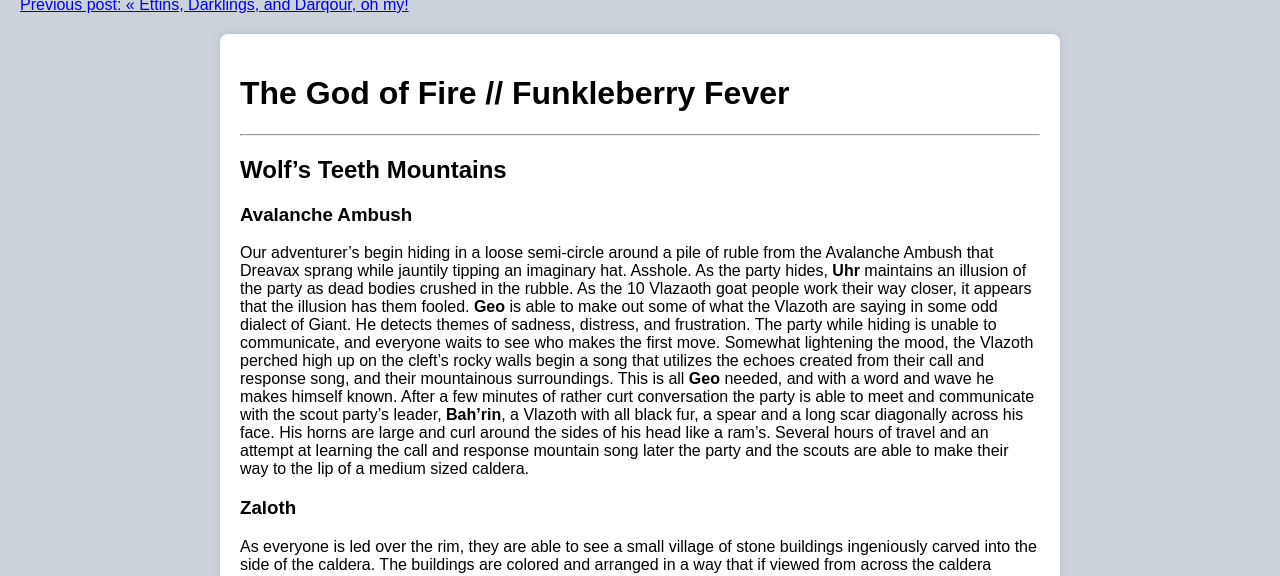
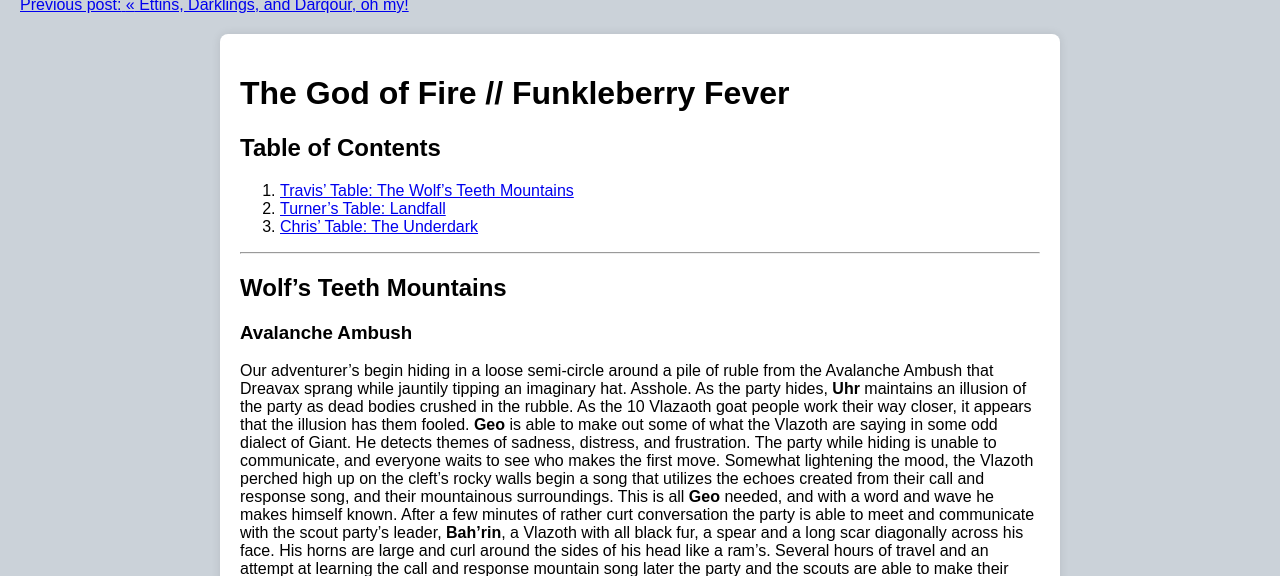
Before and after one commit to pragma-turner/tavernsandtales, a Jekyll site: the page built from _posts/2024-02-13-season-2-session-5.md, in a window 1280 px wide and 900 px high, cut to the strip 324-900 px from the top of the window. Built offline with Jekyll 4.4.1, drawn with Linux system fonts in a browser that asks for light colours; some of the changed text lies outside the part shown.

Commit message:
Table of contents.

```diff
--- a/_posts/2024-02-13-season-2-session-5.md
+++ b/_posts/2024-02-13-season-2-session-5.md
@@ -4,8 +4,13 @@ title: The God of Fire // Funkleberry Fever
 summary: "Travis' table makes their way to <b>Zaloth</b>.</br>
 Turner's table goes on a shopping spree."
 ---
+# Table of Contents
+1. [Travis' Table: The Wolf's Teeth Mountains](#the-mountain)
+2. [Turner's Table: Landfall](#landfall)
+3. [Chris' Table: The Underdark](#underdark)
+
 ---
-# Wolf's Teeth Mountains
+# Wolf's Teeth Mountains <a name="the-mountain"/>
 
 ### Avalanche Ambush
 
@@ -33,7 +38,7 @@ Properly incentivized, the party is gifted some warm, but very uncomfortable wov
 Last we left off, our adventurers were fighting **Darqour**, the creepy druid who tried to convince Fen to go all "The Most Dangerous Game" on Scral. They had managed to kill Darqour with a well-placed arrow to the back, but Grizz was surrounded by giant owls and twig blights...
 
 ---
-# Team Landfall
+# Team Landfall <a name="landfall"/>
 
 ### The Fight Continues
 
@@ -74,3 +79,8 @@ A pair of beady eyes peer out of the mailbox at the druid on the doorstep.
 "No visitor!" The creature shouts in broken common. Sixela is immediately motivated to befriend this creature, and after passing several of her Funkleberry danishes throught the mail-slot, the creature agrees to let her in through the window above.
 
 Meanwhile; Fen, Heimer, and Grizz meander into the alleyway, trying to look casual. Heimer uses his extendo arm (_Mage Hand)_ to yank the rubbish off of the trash guy, exposing him! The Rubbish Rascal immediately pops up, yelling "Hail Kymar!" and rushes the party members, only to be immediately knocked out by Heimer. The clumsy fellow suffers a lethal head-bonk as he hits the ground, sending a flask of alchemists' fire flying.
+
+---
+# The Underdark <a name="underdark"/>
+
+Coming soon...
```
